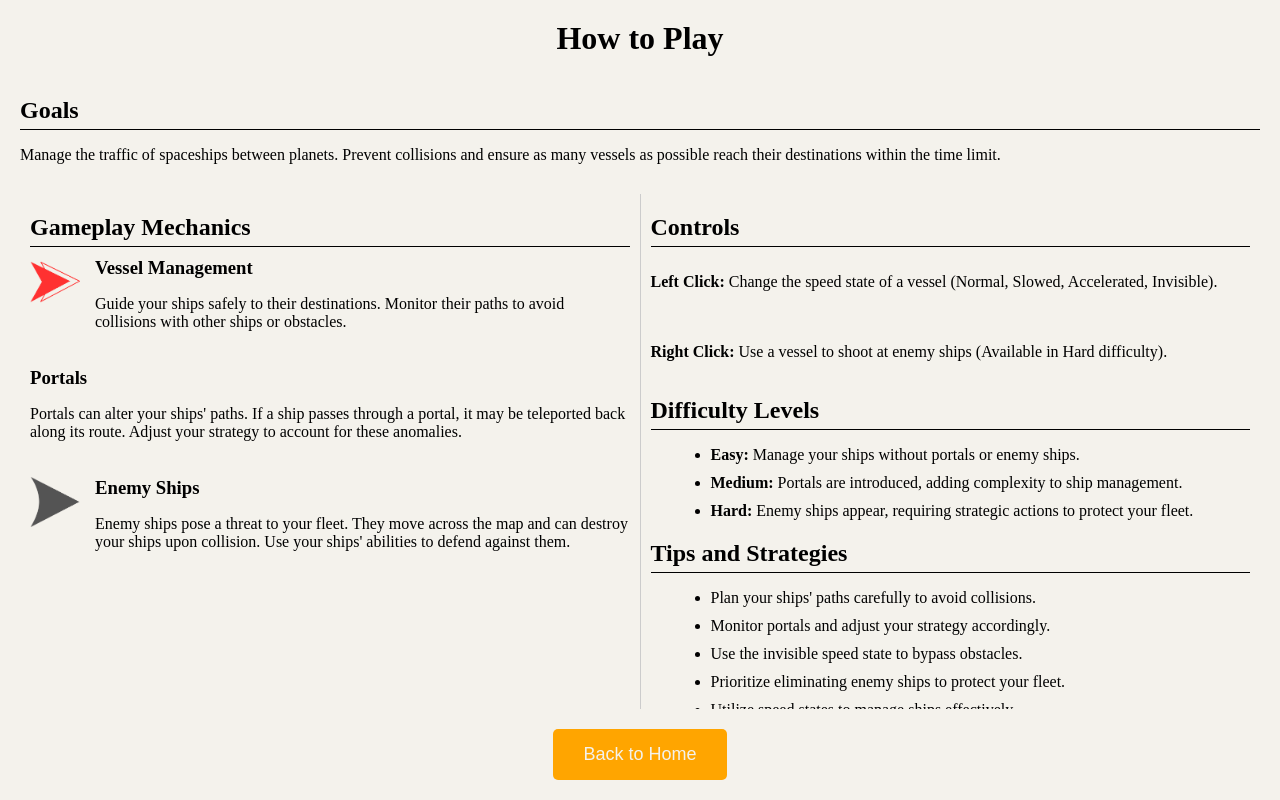
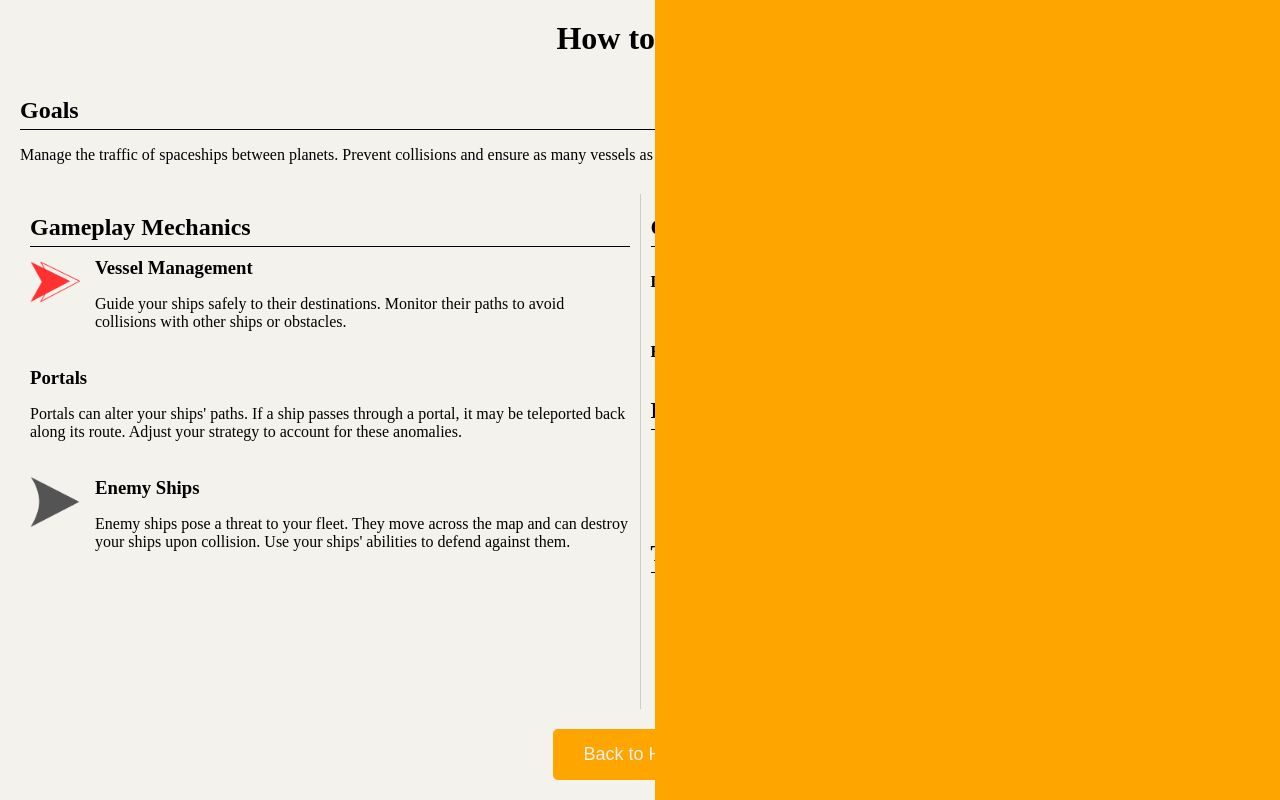
Before and after one commit to LeDevNovice/StellarFlow, a React (Vite) app: page / in a window 1280 px wide. Both pictures are taken after a click on the button "Help". Built offline with nearby package versions, Linux system fonts and the light colour scheme.

Commit message:
feat: add css for transition between pages

```diff
--- a/src/App.tsx
+++ b/src/App.tsx
@@ -1,27 +1,42 @@
 import { useState } from "react";
 
-import GameContainer from "./components/GameContainer/GameContainer"
-import HomeScreen from "./components/HomeScreen/HomeScreen";
-import { GameProvider } from "./context/GameProvider"
-import HelpScreen from "./components/HelpScreen/HelpScreen";
+import TransitionAnimation from './components/TransitionAnimation/TransitionAnimation';
+import GameContainer from './components/GameContainer/GameContainer';
+import HelpScreen from './components/HelpScreen/HelpScreen';
+import HomeScreen from './components/HomeScreen/HomeScreen';
+import { GameProvider } from './context/GameProvider';
 
 function App() {
   const [currentScreen, setCurrentScreen] = useState<'home' | 'levels' | 'help' | 'playing'>('home');
+  const [isTransitioning, setIsTransitioning] = useState(false);
+  const [nextScreen, setNextScreen] = useState<'home' | 'levels' | 'help' | 'playing'>('home');
 
   const handlePlay = () => {
-    setCurrentScreen('levels');
+    setNextScreen('levels');
+    setIsTransitioning(true);
   };
 
   const handleHelp = () => {
-    setCurrentScreen('help');
+    setNextScreen('help');
+    setIsTransitioning(true);
   };
 
   const handleBackToHome = () => {
-    setCurrentScreen('home');
+    setNextScreen('home');
+    setIsTransitioning(true);
   };
 
   const handleRestartGame = () => {
-    setCurrentScreen('levels');
+    setNextScreen('levels');
+    setIsTransitioning(true);
+  };
+
+  const handleAnimationHalfway = () => {
+    setCurrentScreen(nextScreen);
+  };
+
+  const handleAnimationEnd = () => {
+    setIsTransitioning(false);
   };
 
   return (
@@ -34,6 +49,12 @@ function App() {
           onRestartGame={handleRestartGame}
         />
       )}
+      {isTransitioning && (
+        <TransitionAnimation
+          onHalfway={handleAnimationHalfway}
+          onAnimationEnd={handleAnimationEnd}
+        />
+      )}
     </GameProvider>
   )
 }
--- /dev/null
+++ b/src/components/TransitionAnimation/TransitionAnimation.css
@@ -0,0 +1,31 @@
+.transition-overlay {
+  position: fixed;
+  top: 0;
+  left: 0;
+  width: 200%;
+  height: 200%;
+  pointer-events: none;
+  overflow: hidden;
+  z-index: 1000;
+}
+
+.transition-triangle {
+  position: absolute;
+  width: 200%;
+  height: 200%;
+  top: -100%;
+  transform: translateX(100%);
+  animation: triangleSlide 5s forwards;
+}
+
+@keyframes triangleSlide {
+  0% {
+    transform: translateX(-100%);
+  }
+  50% {
+    transform: translateX(0%); /* Le triangle couvre l'écran */
+  }
+  100% {
+    transform: translateX(100%); /* Le triangle sort par la gauche */
+  }
+}
--- /dev/null
+++ b/src/components/TransitionAnimation/TransitionAnimation.tsx
@@ -0,0 +1,36 @@
+import React, { useEffect } from 'react';
+import './TransitionAnimation.css';
+
+interface TransitionAnimationProps {
+  onAnimationEnd: () => void;
+  onHalfway: () => void;
+}
+
+const animationDuration = 5000; // Durée de l'animation en millisecondes
+
+const TransitionAnimation: React.FC<TransitionAnimationProps> = ({ onAnimationEnd, onHalfway }) => {
+  useEffect(() => {
+    const halfwayTimer = setTimeout(() => {
+      onHalfway();
+    }, animationDuration / 2);
+
+    const endTimer = setTimeout(() => {
+      onAnimationEnd();
+    }, animationDuration);
+
+    return () => {
+      clearTimeout(halfwayTimer);
+      clearTimeout(endTimer);
+    };
+  }, [onHalfway, onAnimationEnd]);
+
+  return (
+    <div className="transition-overlay">
+      <svg className="transition-triangle" viewBox="0 0 100 100" preserveAspectRatio="none">
+        <polygon points="100,50 0,0 0,100" fill="#FFA500" />
+      </svg>
+    </div>
+  );
+};
+
+export default TransitionAnimation;
```
